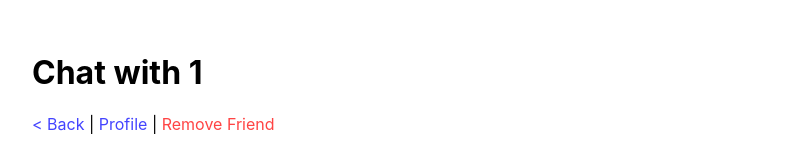
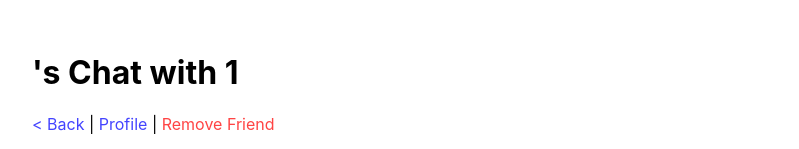
Before and after one commit to thetek-thi/webp, an Angular app in the folder p4/: page /chat/1 in a window 1280 px wide. Shown: the top 149 px of the page, without its empty margins (240-1039 px from the left). Built offline with nearby package versions, Linux system fonts and the light colour scheme; no server answers.

Commit message:
show logged in User in headline

```diff
--- a/p4/src/app/components/chat/chat.component.html
+++ b/p4/src/app/components/chat/chat.component.html
@@ -1,4 +1,4 @@
-<h1>Chat with {{user}}</h1>
+<h1>{{loggedInUser}}'s Chat with {{user}}</h1>
 <p>
   <a [routerLink]="['/friends']">&lt; Back</a> |
   <a [routerLink]="['/profile/' + user]">Profile</a> |
--- a/p4/src/app/components/chat/chat.component.ts
+++ b/p4/src/app/components/chat/chat.component.ts
@@ -15,6 +15,7 @@ export class ChatComponent implements OnInit, AfterViewChecked {
   messages: Message[] | null = null
   user = ''
   message = ''
+  loggedInUser= ''
 
   constructor(
     private backendService: BackendService,
@@ -58,11 +59,8 @@ export class ChatComponent implements OnInit, AfterViewChecked {
   ngOnInit() {
     this.scrollToBottom()
     this.backendService.loadCurrentUser().subscribe(user => {
-      if (!user)
-        // login required because angular is a piece of shit and BackendService doesnt persist
-        this.backendService.login('Tom', '12345678').subscribe(_ => this.loadMessages())
-      else
-        this.loadMessages()
+      this.loggedInUser = user?.username ?? ''
+      this.loadMessages()
     })
 
     this.route.params.subscribe(params => {
```
